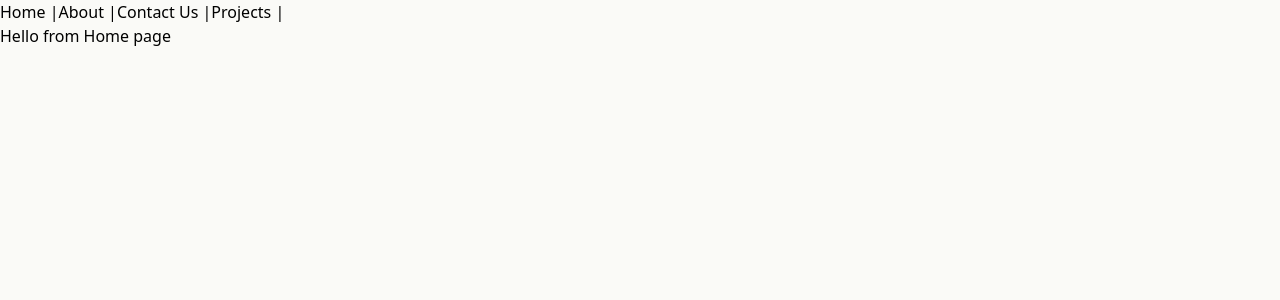
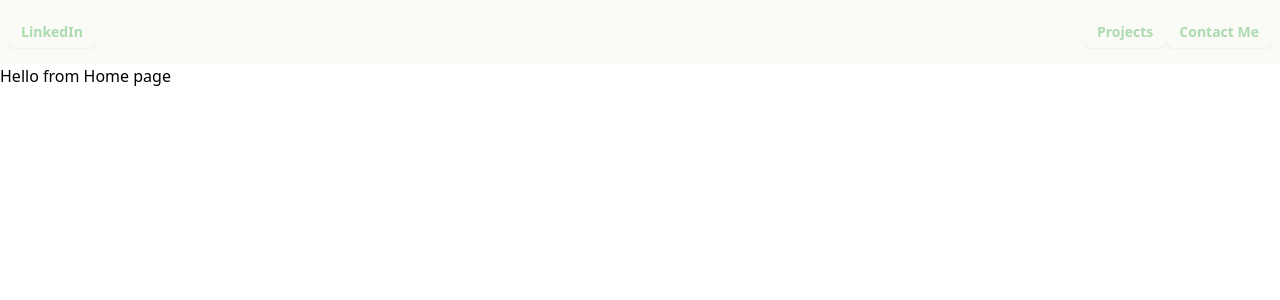
Before and after one commit to clo12358/react-portfolio, a React (Create React App) app: page / in a window 1280 px wide. Shown: the top 300 px of the page. Built offline with nearby package versions, Linux system fonts and the light colour scheme; the HTML template or start-up script is replaced by a standard one.

Commit message:
Adding Navbar

```diff
--- a/src/componants/Navbar.js
+++ b/src/componants/Navbar.js
@@ -2,12 +2,22 @@ import {  Link  } from 'react-router-dom';
 
 const Navbar = () => {
     return (
-        <div>
-            <Link to={"/"} >Home</Link> |
-            <Link to={"/about"} >About</Link> |
-            <Link to={"/contact"} >Contact Us</Link> |
-            <Link to={"/projects"}>Projects</Link> |
+        // <div>
+        //     <Link to={"/"} >Home</Link> |
+        //     <Link to={"/about"} >About</Link> |
+        //     <Link to={"/contact"} >Contact Us</Link> |
+        //     <Link to={"/projects"}>Projects</Link> |
+        // </div>
+        <div className="navbar bg-accent">
+        <div className="flex-1">
+            <button className="btn btn-sm no-animation btn-accent text-primary hover:bg-primary hover:text-accent active:bg-primary-content">LinkedIn</button>
         </div>
+        <div className="">
+            <button className="btn btn-sm no-animation btn-accent text-primary hover:bg-primary hover:text-accent active:bg-primary-content">Projects</button>
+
+            <button className="btn btn-sm no-animation btn-accent text-primary hover:bg-primary hover:text-accent active:bg-primary-content">Contact Me</button>
+        </div>
+</div>
     );
 };
 
--- a/tailwind.config.js
+++ b/tailwind.config.js
@@ -14,14 +14,14 @@ module.exports = {
       {
         mytheme: {
           "primary": "#ABDBAE",
-          "primary-dark": "#83A886",
+          "primary-content": "#83A886",
           "secondary": "#AFD5DE",
-          "secondary-dark": "#7D9AA1",
+          "secondaryDark": "#7D9AA1",
           "info": "#16B6F5",
           "success": "#16F52C",
           "danger": "#F51616",
-          "background": "#FAFAF7",
-          "text": "#2A2A26",
+          "accent": "#FAFAF7",
+          "neutral": "#2A2A26",
         }
       }
     ]
```
